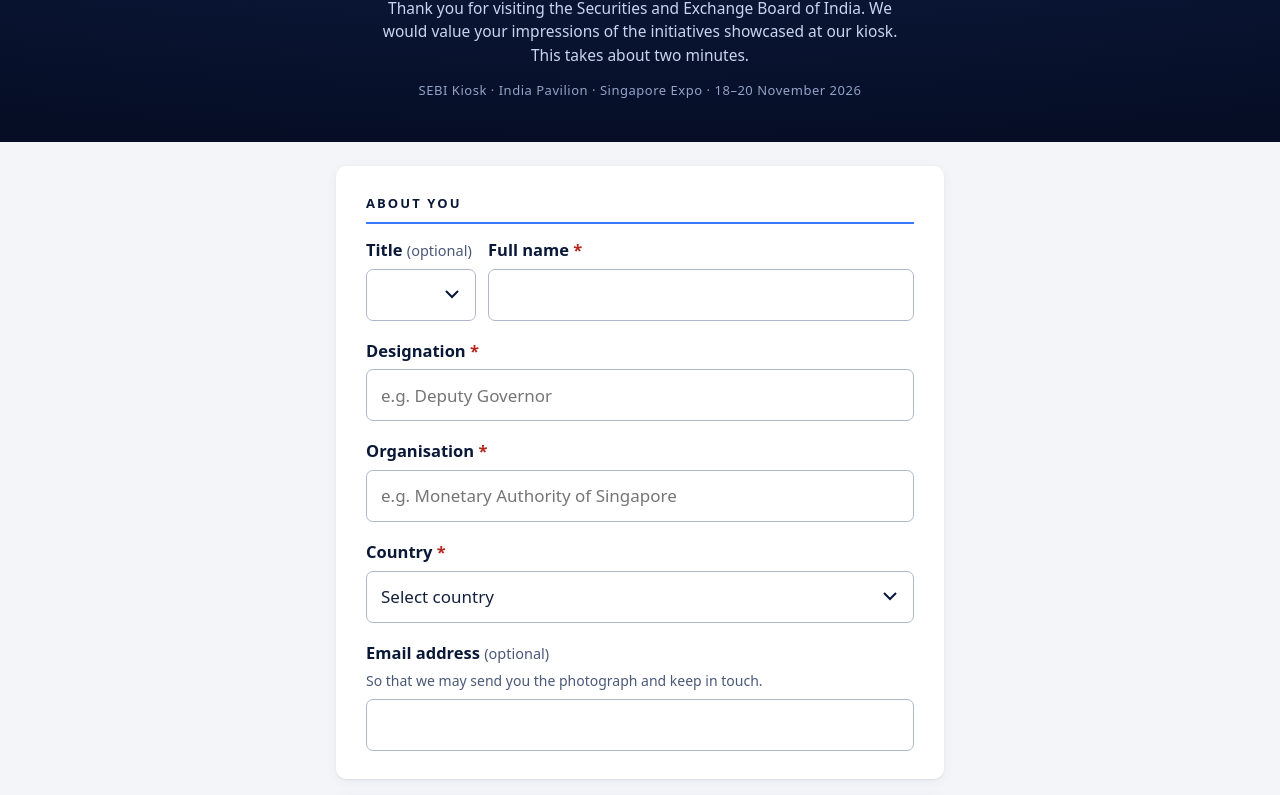
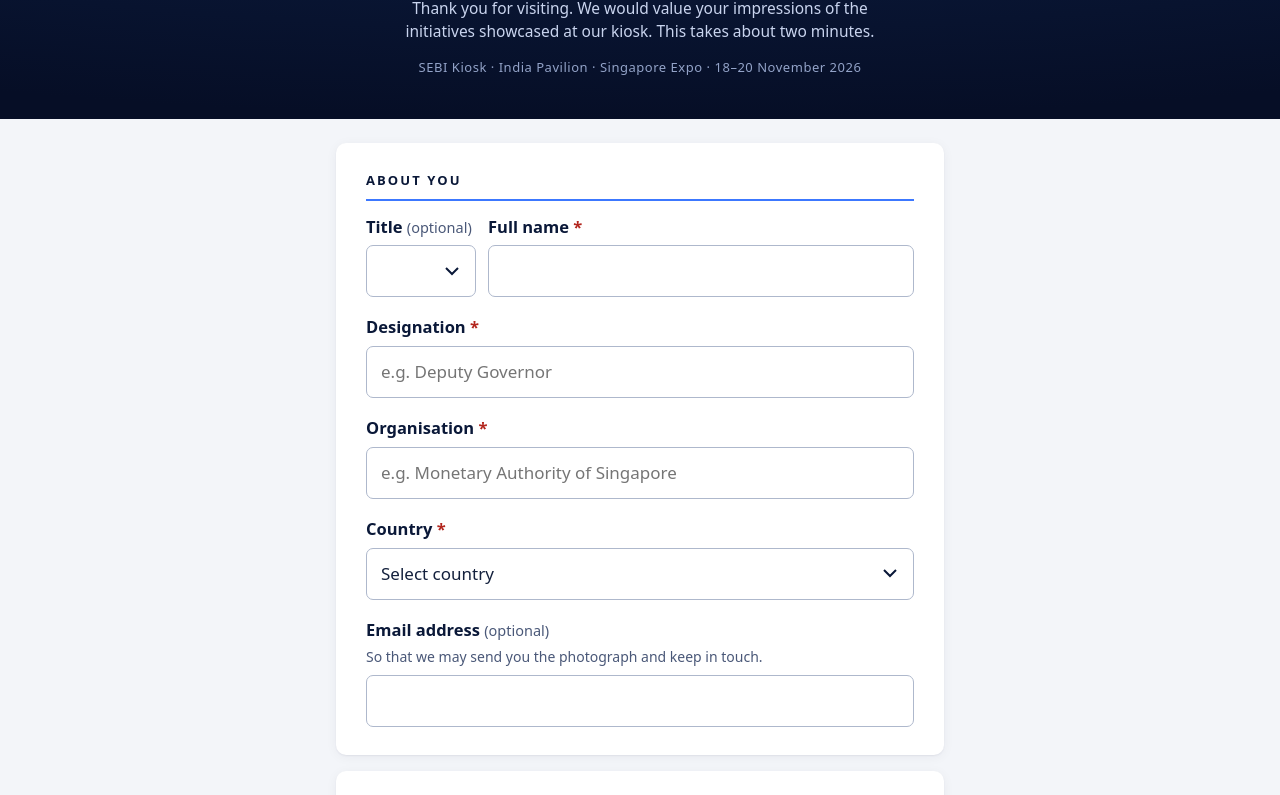
Before and after one commit to Abhi-D1709/sebi-sff2026-remarks, a plain HTML site: page index.html in a window 1280 px wide. Shown: the part 236-1031 px from the top of the page. Drawn offline with Linux system fonts and the light colour scheme.

Commit message:
Shorten intro line
Co-Authored-By: Claude Opus 5.5 <noreply@anthropic.com>
Claude-Session: https://claude.ai/code/session_01CizcikjBupX3RSGGhU1M4w

```diff
--- a/index.html
+++ b/index.html
@@ -78,7 +78,7 @@ body.tablet .tabletbar{display:block}
   <img src="sebi-logo.png" alt="SEBI – Securities and Exchange Board of India" width="420" height="172">
   <div class="eyebrow">Singapore FinTech Festival 2026</div>
   <h1>Share your experience<br>with <b>SEBI</b></h1>
-  <p>Thank you for visiting the Securities and Exchange Board of India. We would value your impressions of the initiatives showcased at our kiosk. This takes about two minutes.</p>
+  <p>Thank you for visiting. We would value your impressions of the initiatives showcased at our kiosk. This takes about two minutes.</p>
   <div class="venue">SEBI Kiosk · India Pavilion · Singapore Expo · 18–20 November 2026</div>
   <div class="tabletbar" id="pending"></div>
 </header>
```
